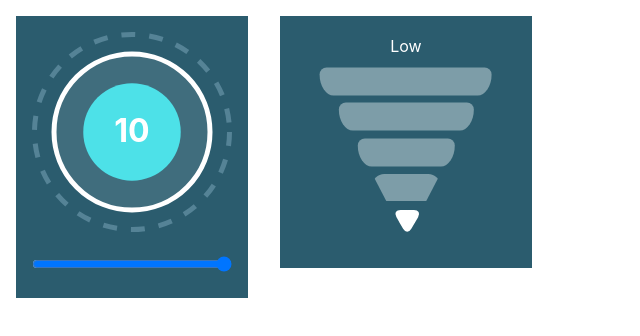
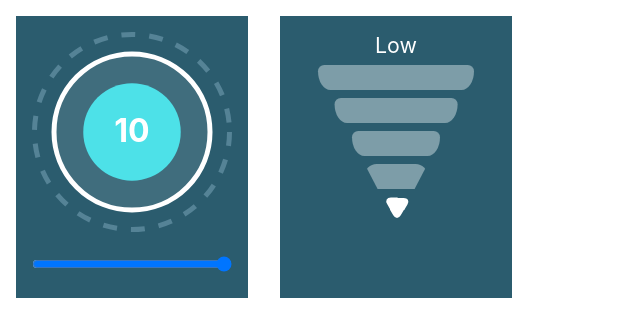
Before and after one commit to avarunraj/intellect, a React (Create React App) app: page / in a window 1280 px wide. Shown: the top 336 px of the page, without its empty margins (0-640 px from the left). Built offline with nearby package versions, Linux system fonts and the light colour scheme.

Commit message:
fixed fontsize

```diff
--- a/src/App.tsx
+++ b/src/App.tsx
@@ -6,7 +6,7 @@ function App() {
   return (
     <div className="App">
       <CircularProgressBar svgSize={200} progressCircleBarWidth={5} />
-      <TriangleStatusBar widgetSize={220} />
+      <TriangleStatusBar widgetSize={200} />
     </div>
   );
 }
--- a/src/Components/CircularProgressBar/CircularSVG/CircularSVG.tsx
+++ b/src/Components/CircularProgressBar/CircularSVG/CircularSVG.tsx
@@ -1,6 +1,9 @@
 import { FC } from "react";
 import styled from "@emotion/styled";
-import { CircularSVGPropsType } from "../Common/CommonTypesAndData";
+import {
+  CircularSVGPropsType,
+  inputPropType,
+} from "../Common/CommonTypesAndData";
 
 const CircleBackground = styled.circle`
   stroke: #406d7d;
@@ -21,8 +24,8 @@ const CircleProgress = styled.circle`
   stroke-linecap: round;
   stroke-linejoin: round;
 `;
-const CircleText = styled.text`
-  font-size: 2rem;
+const CircleText = styled.text<inputPropType>`
+  font-size: ${(props) => props.svgSize / 100}em;
   font-weight: bold;
   fill: white;
 `;
@@ -38,7 +41,7 @@ export const CircularSVG: FC<CircularSVGPropsType> = ({
   // Enclose cicle in a circumscribing square
   const viewBox = `0 0 ${sqSize} ${sqSize}`;
   // Arc length at 100% coverage is the circle circumference and radius/1.25 is the radius of circleProgress
-  const dashArray = radius / 1.25 * Math.PI * 2;
+  const dashArray = (radius / 1.25) * Math.PI * 2;
   // Scale 100% coverage overlay with the actual percent
   const dashOffset = dashArray - (dashArray * percentage) / 10;
 
@@ -68,7 +71,13 @@ export const CircularSVG: FC<CircularSVGPropsType> = ({
           strokeDashoffset: dashOffset,
         }}
       />
-      <CircleText x="50%" y="50%" dy=".3em" textAnchor="middle" >
+      <CircleText
+        x="50%"
+        y="50%"
+        dy=".3em"
+        textAnchor="middle"
+        svgSize={sqSize}
+      >
         {percentage}
       </CircleText>
     </svg>
--- a/src/Components/TriangleStatusBar/TriangleStatusBar.tsx
+++ b/src/Components/TriangleStatusBar/TriangleStatusBar.tsx
@@ -7,8 +7,8 @@ import {
 } from "./Common/CommonTypes";
 
 const ProgressBarWrapper = styled.div<TriangleStatusBarInputType>`
-  width: ${(props) => props.svgSize}px;
-  height: ${(props) => props.svgSize}px;
+  width: ${(props) => props.svgSize }px;
+  height: ${(props) => props.svgSize + props.svgSize/4}px;
   background: #2b5c6e;
   padding: 1rem;
   margin: 1rem;
@@ -57,7 +57,7 @@ const TextWrapper = styled.div<TriangleStatusBarInputType>`
   align-items: center;
   padding-bottom: 0.5rem;
   color: #fff;
-  font-size: 1rem;
+  font-size: ${(props) => props.svgSize/150}em;
 `;
 
 const ProgressBarItem = styled.div<TriangleStatusBarInputItemType>`
```
